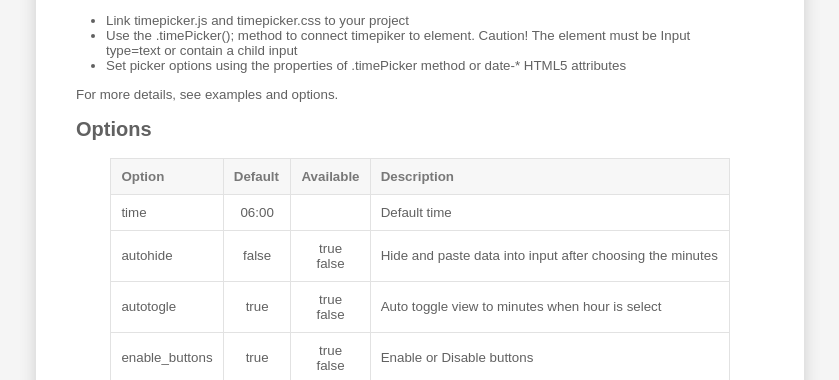
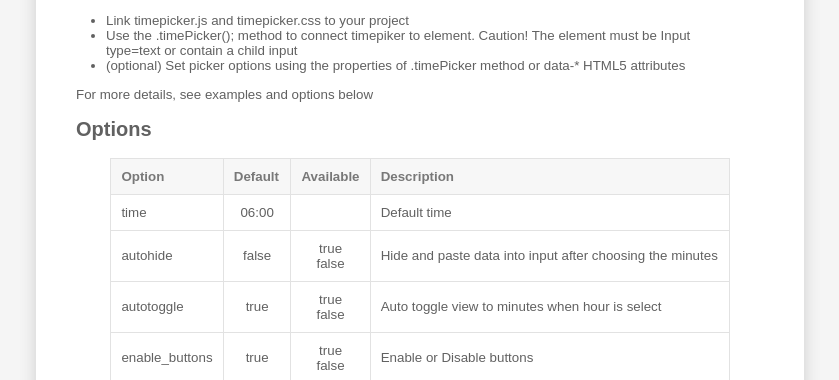
Before and after one commit to kachurun/timepicker, a plain HTML site: page index.html in a window 1280 px wide. Shown: the part 304-684 px from the top of the page, without its empty margins (220-1059 px from the left). Drawn offline with nearby package versions, Linux system fonts and the light colour scheme.

Commit message:
index fix

```diff
--- a/index.html
+++ b/index.html
@@ -52,9 +52,9 @@ and (min-device-width: 768px)" rel="stylesheet" href="css/desktop.css">
                     <ul>
                         <li>Link timepicker.js and timepicker.css to your project</li>
                         <li>Use the .timePicker(); method to connect timepiker to element. Caution! The element must be Input type=text or contain a child input </li>
-                        <li>Set picker options using the properties of .timePicker method or date-* HTML5 attributes</li>
+                        <li>(optional) Set picker options using the properties of .timePicker method or data-* HTML5 attributes</li>
                     </ul>
-                    <p>For more details, see examples and options.</p>
+                    <p>For more details, see examples and options below</p>
 
                 <h2>Options</h2>
                     <table id='options'>
@@ -80,7 +80,7 @@ and (min-device-width: 768px)" rel="stylesheet" href="css/desktop.css">
                             <td>Hide and paste data into input after choosing the minutes</td>
                           </tr>
                           <tr>
-                            <td>autotogle</td>
+                            <td>autotoggle</td>
                             <td>true</td>
                             <td>true<br />false</td>
                             <td>Auto toggle view to minutes when hour is select</td>
```
